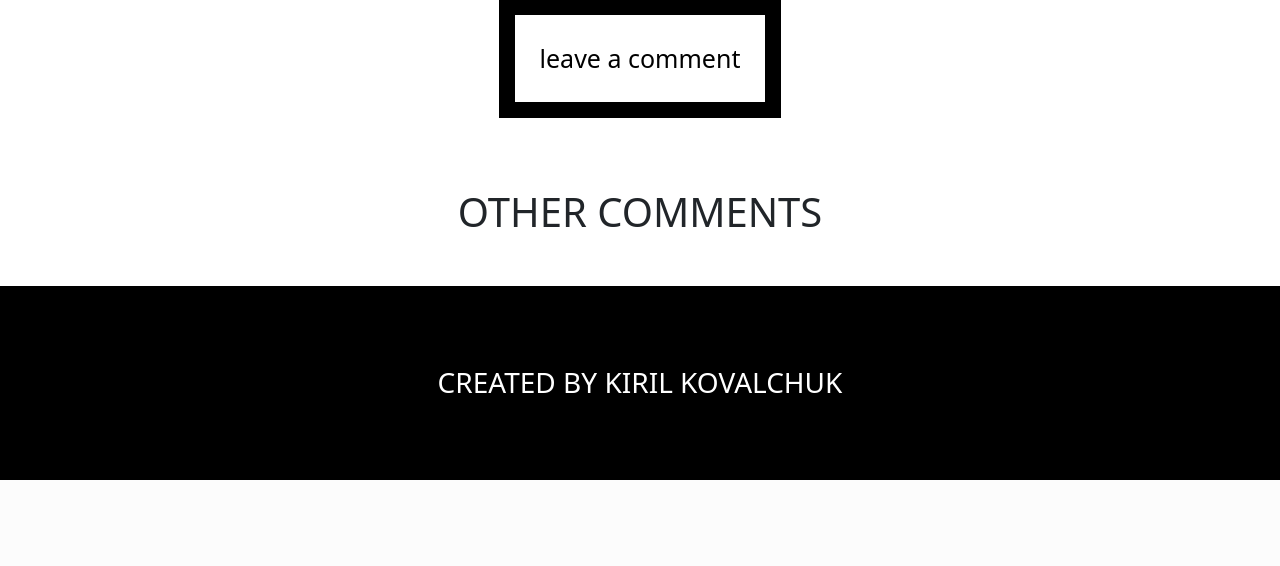
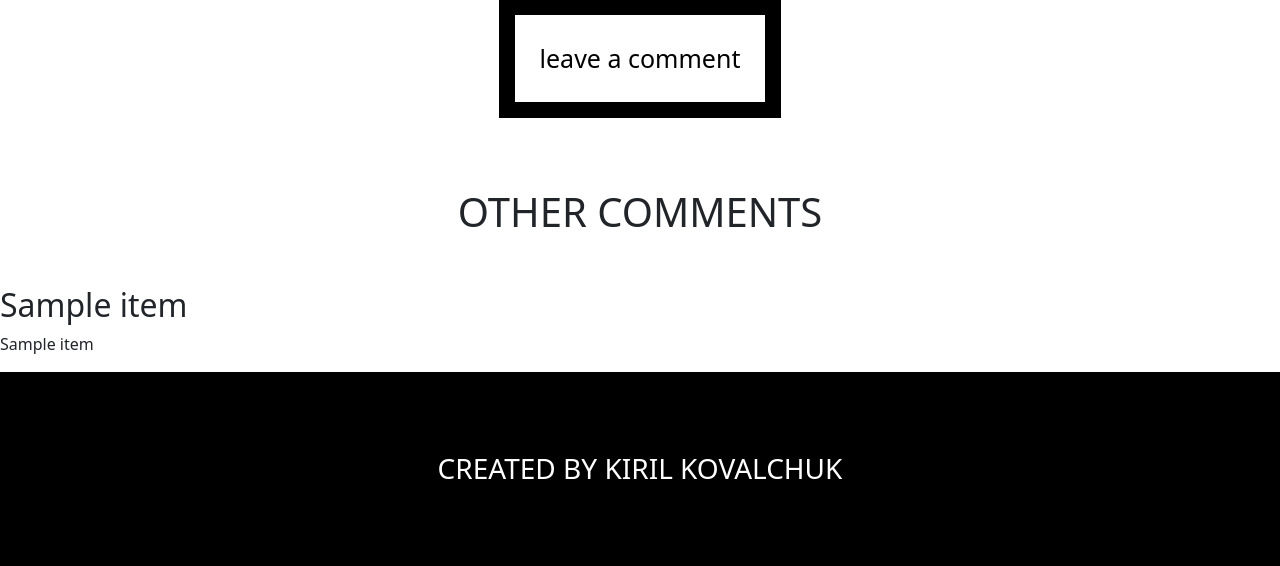
Before and after one commit to Kvlchk/tour, a Flask app: template templates/comment.html in a window 1280 px wide. Shown: the part 481-1047 px from the top of the page. Before the commit the page ends 961 px from the top, so only its background shows below. Run offline with Flask 3, Linux system fonts and the light colour scheme; the template is opened without the code that fills it: most values are stand-ins (such as "Sample title", 1, 10 or a date in 2020).

Commit message:
Add files via upload

```diff
--- a/templates/comment.html
+++ b/templates/comment.html
@@ -26,6 +26,11 @@
     <div>
         <h1 class="comment_h1">other comments</h1>
     </div>
+    {% for item in items  %}
+    <h2>{{item[1]}}</h2>
+    <p>{{item[2]}}</p>
+
+    {% endfor %}
     <footer class = "footer">
         <h3 class="footer_text">created by Kiril Kovalchuk</h3>
        </footer>
```
